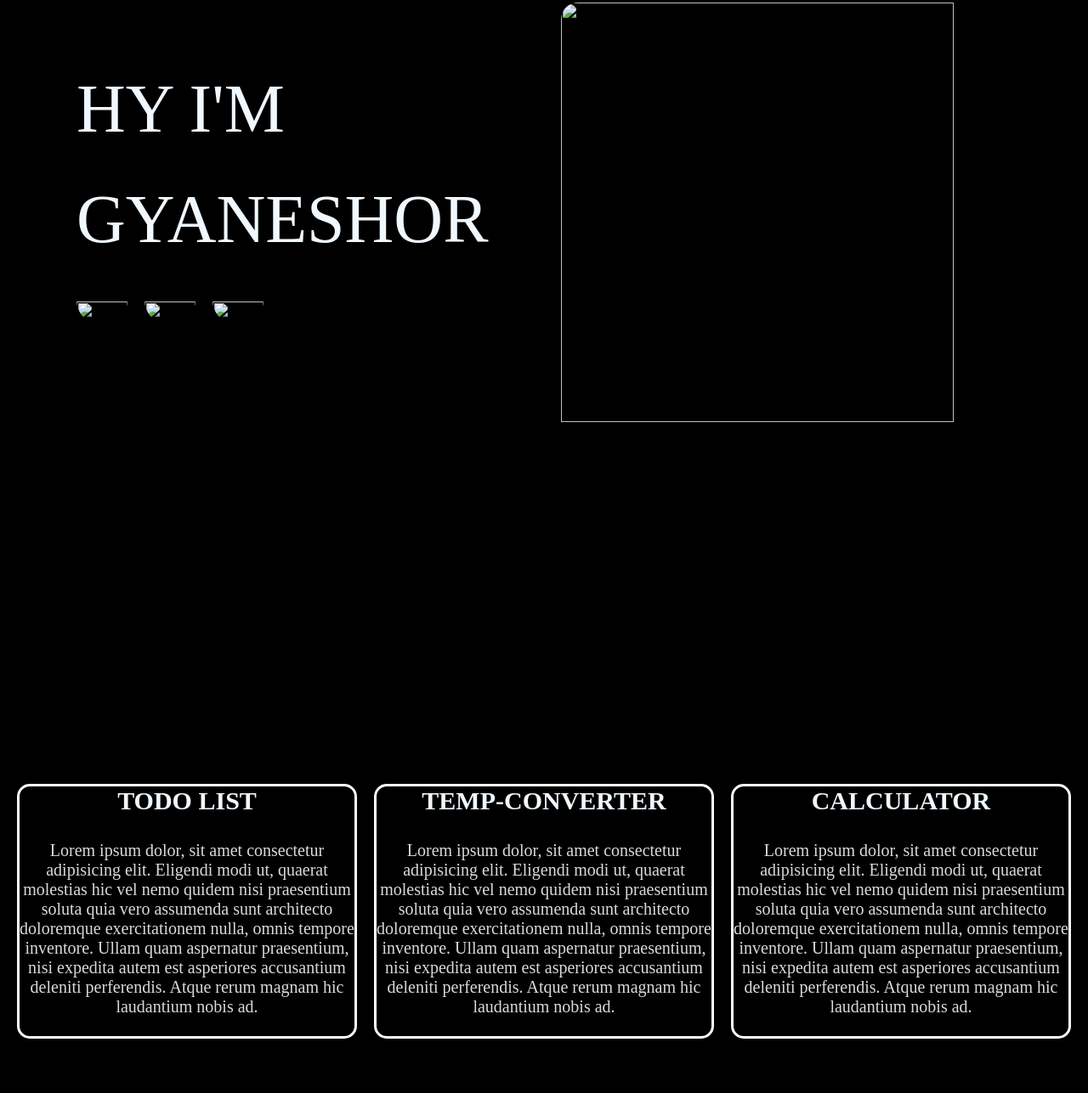
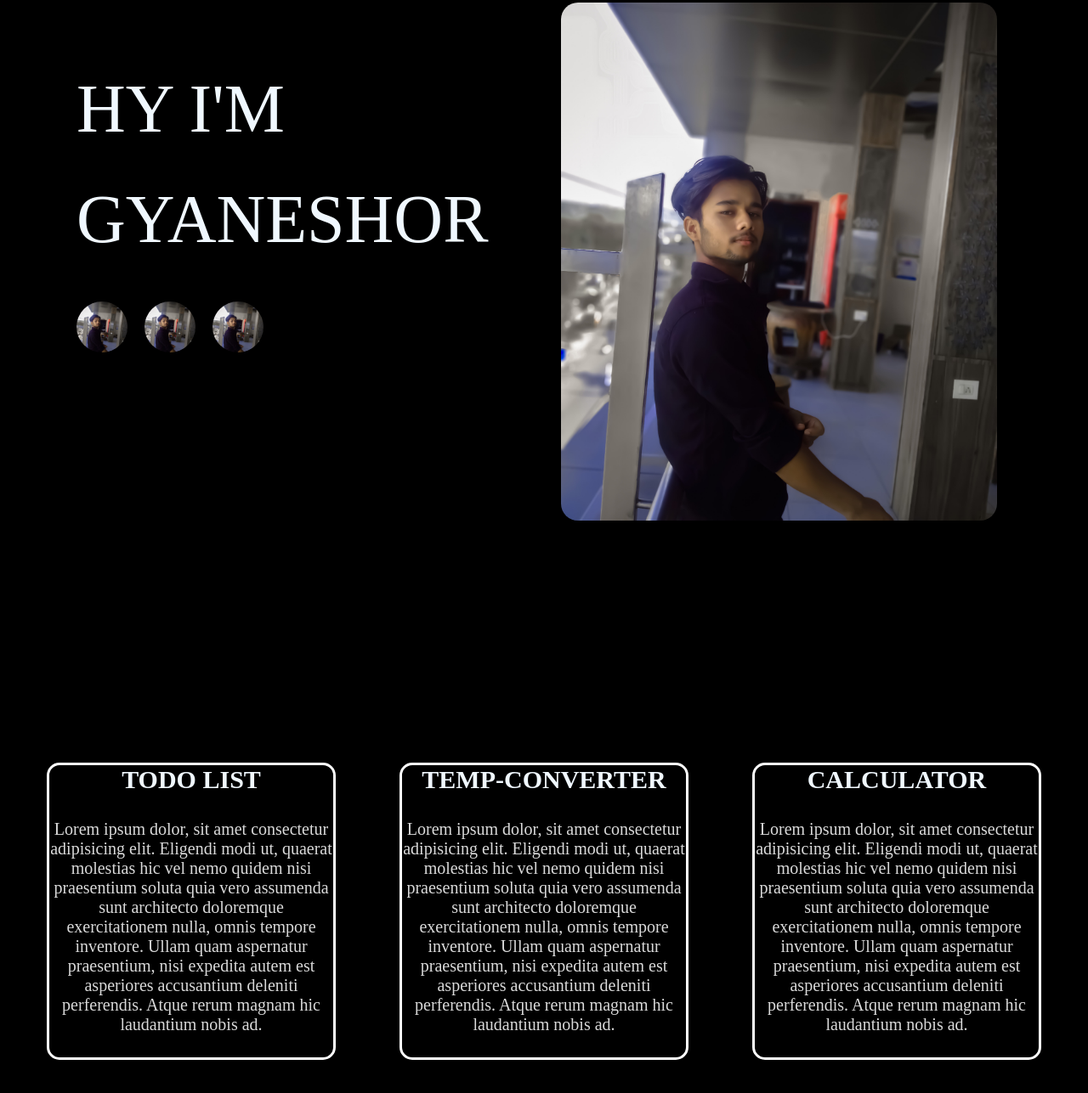
Before and after one commit to gyaneshorsingh1/portfolio, a plain HTML site: page index.html in a window 1280 px wide. Shown: the part 127-1414 px from the top of the page at 85% size. Drawn offline with nearby package versions, Linux system fonts and the light colour scheme.

Commit message:
media changed

```diff
--- a/index.html
+++ b/index.html
@@ -24,10 +24,10 @@
             <div class="left">
                 <h1>Hy I'm</h1>
                 <h1>Gyaneshor</h1>
-                <h1><span> <img src="cool picture.jpg" alt=""></span><span> <img src="cool picture.jpg" alt=""></span> <span> <img src="cool picture.jpg" alt=""></span> </h1>
+                <h1><span> <img src="/my-photo.jpg" alt=""></span><span> <img src="/my-photo.jpg" alt=""></span> <span> <img src="/my-photo.jpg" alt=""></span> </h1>
             </div>
             <div class="right">
-                <img src="cool picture.jpg" alt="">
+                <img src="/my-photo.jpg" alt="">
             </div>
         </div>
     </div>
--- a/style.css
+++ b/style.css
@@ -26,7 +26,15 @@ html, body{
     justify-content: space-evenly;
     align-items: center;
     flex-wrap: wrap;
+    gap: 20px;
+    row-gap: 40px;
 }
+@media only screen and (max-width: 1075px) {
+    .page2 {
+        height: auto;
+        padding-bottom: 10vh;
+    }
+  }
 .nav{
     width: 100%;
     height: 100px;
@@ -87,17 +95,17 @@ html, body{
     padding-left: 20px;
 }
 .right img{
-    height: 90%;
+    height: 100%;
     width: 90%;
     object-fit: cover;
     border-radius: 20px;
 
 }
 
-
+.page2
 .box{
-    height: 300px;
-    width: 400px;
+    height: 350px;
+    width: 340px;
     border: 3px solid #fff;
     border-radius: 15px;
     text-align: center;
```
Also changed, not shown: my-photo.jpg (added).
